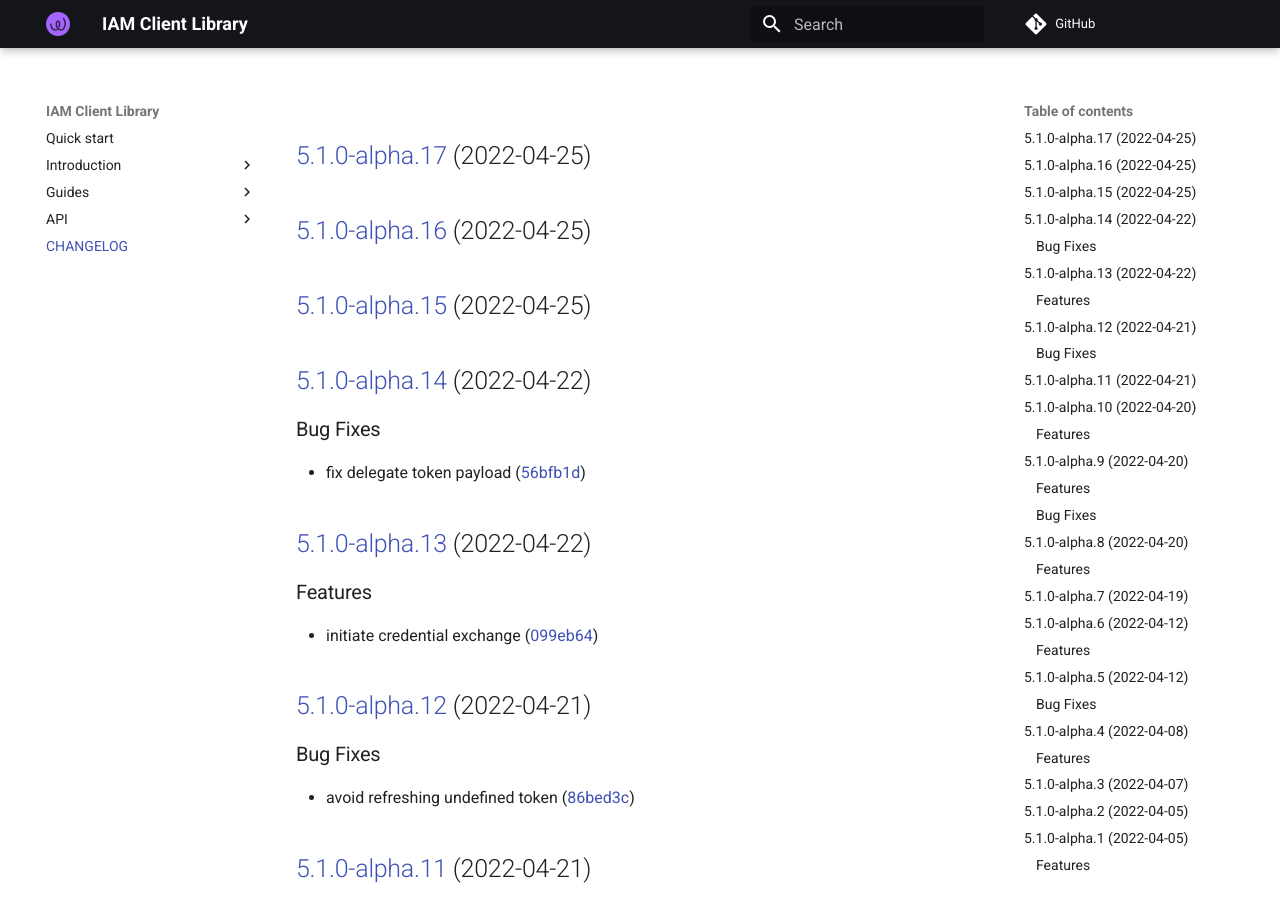
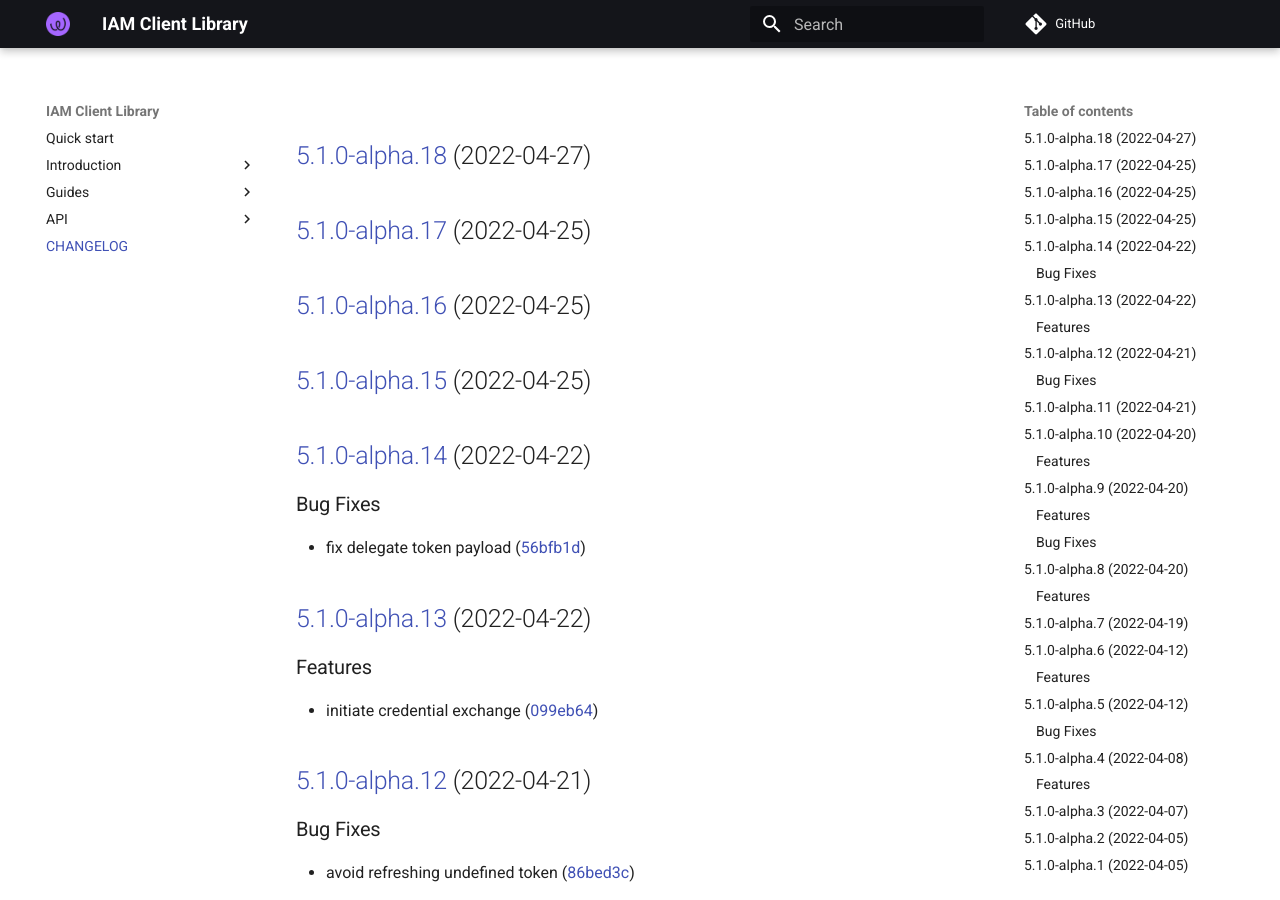
Before and after one commit to energywebfoundation/iam-client-lib, an MkDocs documentation site: the page built from docs/CHANGELOG.md, in a window 1280 px wide and 900 px high. Built offline with MkDocs 1.6.1 and Material for MkDocs 9.7.7, drawn with Linux system fonts in a browser that asks for light colours; comment, search, counter and statistics services are not loaded.

Commit message:
chore(release): 5.1.0-alpha.18 [skip ci]
## [5.1.0-alpha.18](https://github.com/energywebfoundation/iam-client-lib/compare/v5.1.0-alpha.17...v5.1.0-alpha.18) (2022-04-27)

```diff
--- a/docs/CHANGELOG.md
+++ b/docs/CHANGELOG.md
@@ -1,3 +1,5 @@
+## [5.1.0-alpha.18](https://github.com/energywebfoundation/iam-client-lib/compare/v5.1.0-alpha.17...v5.1.0-alpha.18) (2022-04-27)
+
 ## [5.1.0-alpha.17](https://github.com/energywebfoundation/iam-client-lib/compare/v5.1.0-alpha.16...v5.1.0-alpha.17) (2022-04-25)
 
 ## [5.1.0-alpha.16](https://github.com/energywebfoundation/iam-client-lib/compare/v5.1.0-alpha.15...v5.1.0-alpha.16) (2022-04-25)
--- a/package.json
+++ b/package.json
@@ -1,6 +1,6 @@
 {
   "name": "iam-client-lib",
-  "version": "5.1.0-alpha.17",
+  "version": "5.1.0-alpha.18",
   "description": "Library for Decentralized Identity and Access Management",
   "main": "dist/index.js",
   "module": "dist/index.esm.js",
```
